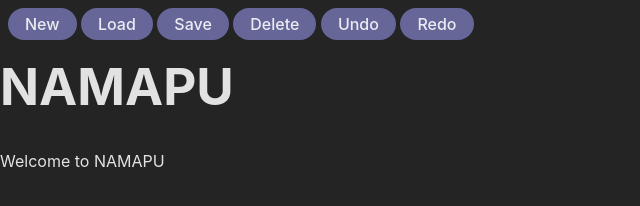
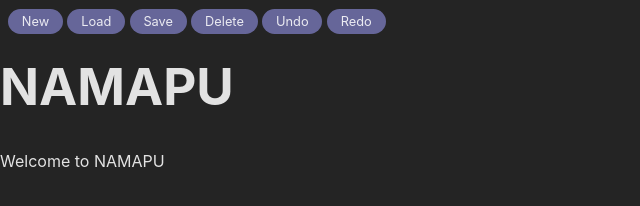
Before and after one commit to namapu/namapu, a website built with Vite: page index.html in a window 1280 px wide. Shown: the top 206 px of the page, without its empty margins (0-640 px from the left). Built offline with nearby package versions, Linux system fonts and the light colour scheme.

Commit message:
smaller font at nav

```diff
--- a/src/style.css
+++ b/src/style.css
@@ -41,8 +41,8 @@ button {
   border-radius: 2em;
   border: 1px solid transparent;
   padding: 0.3em 1em;
-  font-size: 1em;
-  font-weight: 500;
+  font-size: .8rem;
+  font-weight: 400;
   font-family: inherit;
   background-color: #669;
   color:rgba(255, 255, 255, 0.87);
```
Also changed, not shown: src/main.ts (indentation only).
